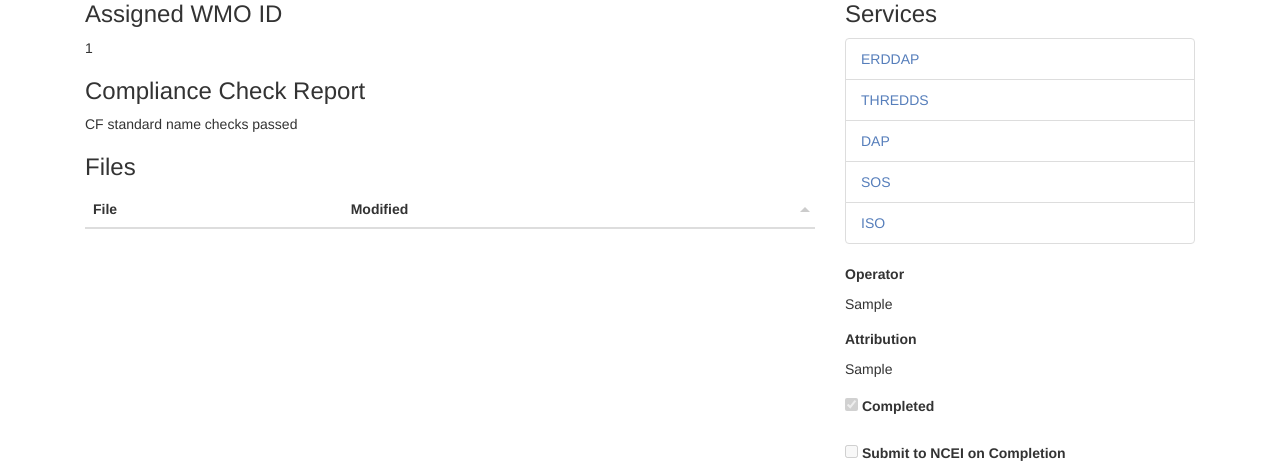
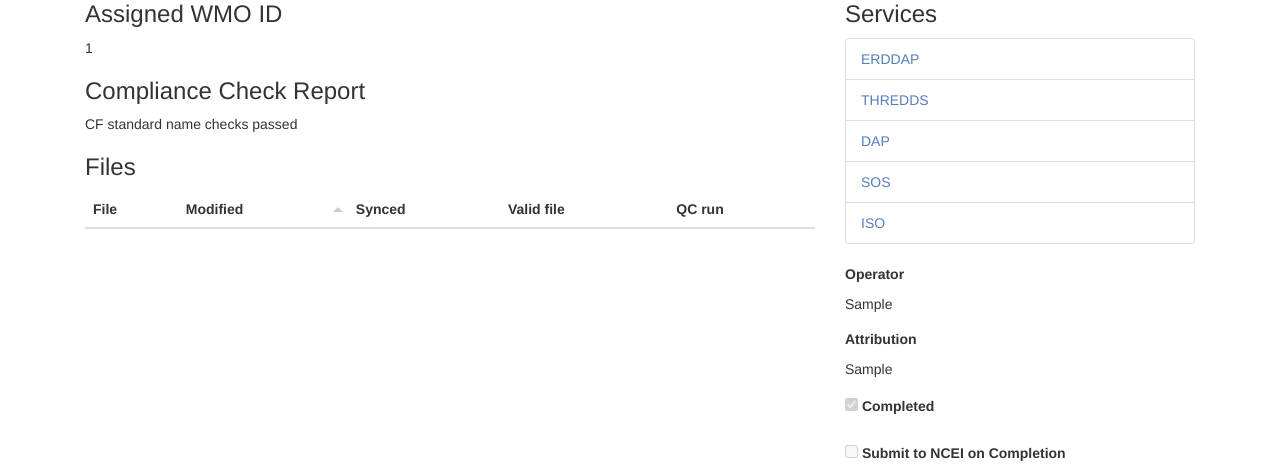
Before and after one commit to ioos/glider-dac, a Flask app: a page that uses glider_dac/templates/show_deployment.html in a window 1280 px wide. Shown: the part 151-623 px from the top of the page. Run offline with Flask 3, Linux system fonts and the light colour scheme; tables that the repository leaves empty hold one stand-in row (values such as "Sample post"); lists and menus that the app fills with data are empty; some libraries are stand-ins or nearby versions.

Commit message:
Adds file sync, valid file, and QC information to deployment file listing
Adds the following info to deployment listing:

- Whether synced to ERDDAP folder
- Whether file is valid, as determined by trying to read the NetCDF file
- Whether QC has been run on the file or not, determined by
  user.qc_run Linux extended attribute

This code slows down page load for large file listings, so optimizations
should be considered or listing of the files should be possibly done on
another web route.

```diff
--- a/glider_dac/templates/_deployment_files.html
+++ b/glider_dac/templates/_deployment_files.html
@@ -5,5 +5,8 @@
     {% endif %}
     <td>{{ f[0].name }}</td>
     <td data-value="{{ f[1] }}"><abbr title="{{ f[1] | datetimeformat }} UTC">{{ f[1] | prettydate }}</abbr></td>
+    <td>{% if f[2] %}✓{% else %}✗{% endif %}</td>
+    <td>{% if f[3] and f[3].decode("utf-8") == "Valid file" %}✓{% elif f[3] and f[3].decode("utf8") == "Invalid file" %}✗{% else %}?{% endif %}</td>
+    <td>{% if f[4] %}✓{% else %}✗{% endif %}</td>
   </tr>
 {% endfor %}
--- a/glider_dac/templates/show_deployment.html
+++ b/glider_dac/templates/show_deployment.html
@@ -270,6 +270,9 @@
         {% endif %}
         <th>File</th>
         <th data-defaultsort='desc'>Modified</th>
+        <th>Synced</th>
+        <th>Valid file</th>
+        <th>QC run</th>
       </tr>
     </thead>
     <tbody>
--- a/glider_dac/utilities.py
+++ b/glider_dac/utilities.py
@@ -11,14 +11,16 @@ def datetimeformat(value, format='%a, %b %d %Y at %I:%M%p'):
     return value
 
 def timedeltaformat(starting, ending):
-    if isinstance(starting, datetime.datetime) and isinstance(ending, datetime.datetime):
+    if isinstance(starting, datetime.datetime) and isinstance(
+        ending, datetime.datetime
+    ):
         return ending - starting
     return "unknown"
 
 def prettydate(d):
     if d is None:
         return "never"
-    utc_dt = datetime.datetime.utcnow()
+    utc_dt = datetime.datetime.now(datetime.timezone.utc)
     if utc_dt > d:
         return prettypastdate(d, utc_dt - d)
     else:
--- a/glider_dac/views/deployment.py
+++ b/glider_dac/views/deployment.py
@@ -113,8 +113,33 @@ def show_deployment(deployment_name):
 
     files = []
     for f in dep_path.glob("*.nc"):
-        files.append((f, datetime.utcfromtimestamp(os.path.getmtime(f))))
+        file_loc = Path(
+            current_app.config["PRIV_DATA_ROOT"],
+            os.path.relpath(deployment.full_path, current_app.config["DATA_ROOT"]),
+            f
+        )
+        current_app.logger.info(file_loc)
+        file_exists = file_loc.exists()
+        try:
+            file_status = os.getxattr(file_loc, "user.file_status")
+        except OSError:
+            file_status = None
 
+        try:
+            qc_status = os.getxattr(file_loc, "user.qc_run") not in (None, "error")
+        except OSError:
+            qc_status = False
+
+        files.append(
+            (
+                f,
+                file_exists,
+                file_status,
+                qc_status,
+            )
+        )
+
+    # sort by mtime
     files.sort(key=lambda a: a[1])
 
     kwargs = {}
```
